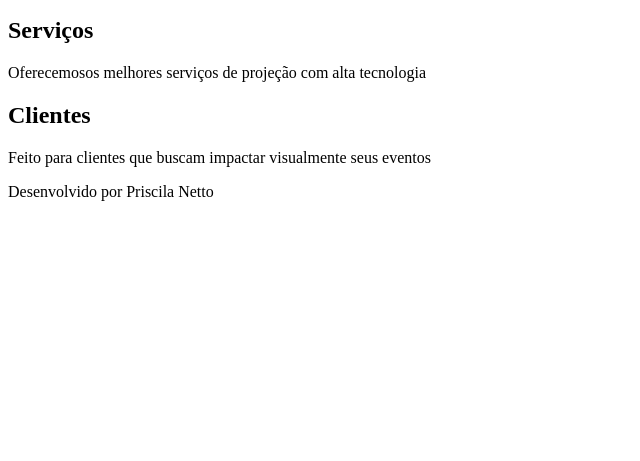
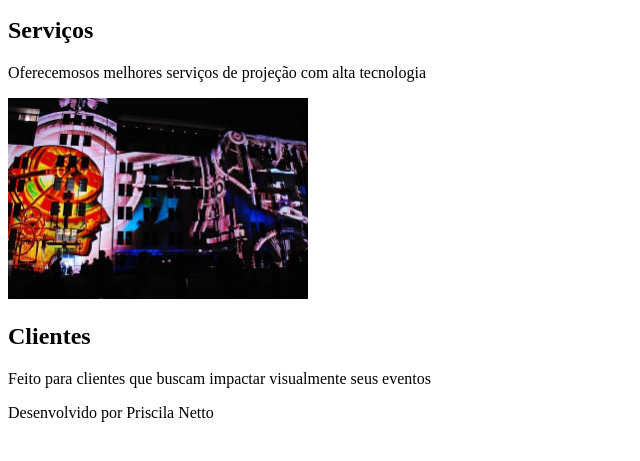
Before and after one commit to PriscilaNetto/aula_html5_css3, a plain HTML site: page index.html in a window 1280 px wide. Shown: the part 241-702 px from the top of the page, without its empty margins (0-640 px from the left). Drawn offline with Linux system fonts and the light colour scheme.

Commit message:
add tag <img> na section serviços

```diff
--- a/index.html
+++ b/index.html
@@ -25,6 +25,12 @@
     <section id="servicos">
       <h2>Serviços</h2>
       <p>Oferecemosos melhores serviços de projeção com alta tecnologia</p>
+      <div>
+        <img
+          src="img/Festival of Lights - Vivid Sydney Photos _ The Travel Tart Blog.jpg"
+          width="300px"
+        />
+      </div>
     </section>
 
     <section id="Clientes">
```
Also changed, not shown: img/Festival of Lights - Vivid Sydney Photos _ The Travel Tart Blog.jpg (added).
